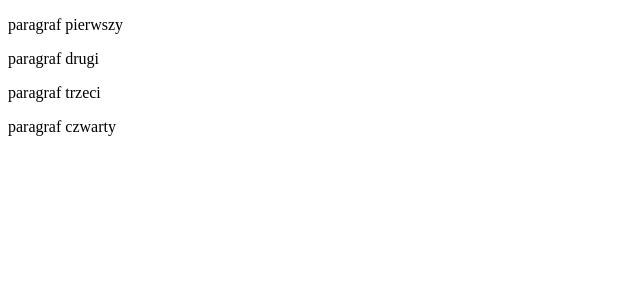
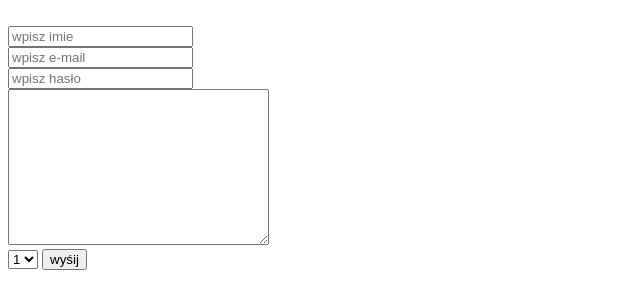
Before and after one commit to oliwiabula/oliwiabula.github.io, a plain HTML site: page index.html in a window 1280 px wide. Shown: the whole page, without its empty margins (0-640 px from the left). Drawn offline with Linux system fonts and the light colour scheme.

Commit message:
nowy formularz

```diff
--- a/index.html
+++ b/index.html
@@ -5,10 +5,18 @@
     <title>Document</title>
 </head>
 <body>
-    <p>paragraf pierwszy</p>
-    <p>paragraf drugi</p>
-    <p>paragraf trzeci</p>
-    <p>paragraf czwarty</p>
+    <form acction "" method="" id="main form"></form>
+    <label type="text" name=IMIE></label><br>
+    <input type="text" name=""  placeholder="wpisz imie"><br>
+    <input type="email" name="" label=E-mail placeholder="wpisz e-mail"><br>
+    <input type="password" name="" label= hasło placeholder="wpisz hasło"><br>
+    <textarea name="" cols="30" rows="10" maxlenght="100"></textarea><br>
+    <select name="" id="">
+    <option value="1">1</option>
+    <option value="2">2</option>
+    <option value="3">3</option>
+    </select>
+    <input type="submit"  value="wyśij">
 
 </body>
 </html>
```
